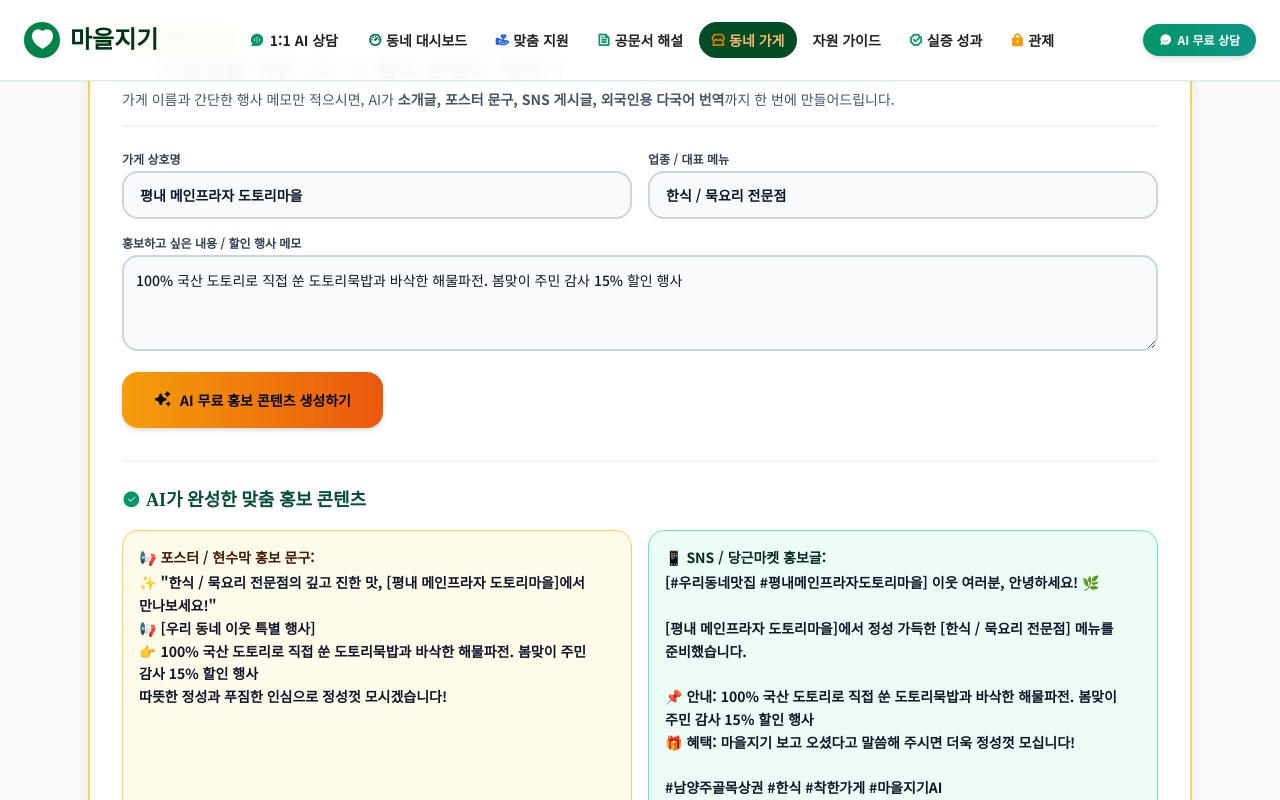
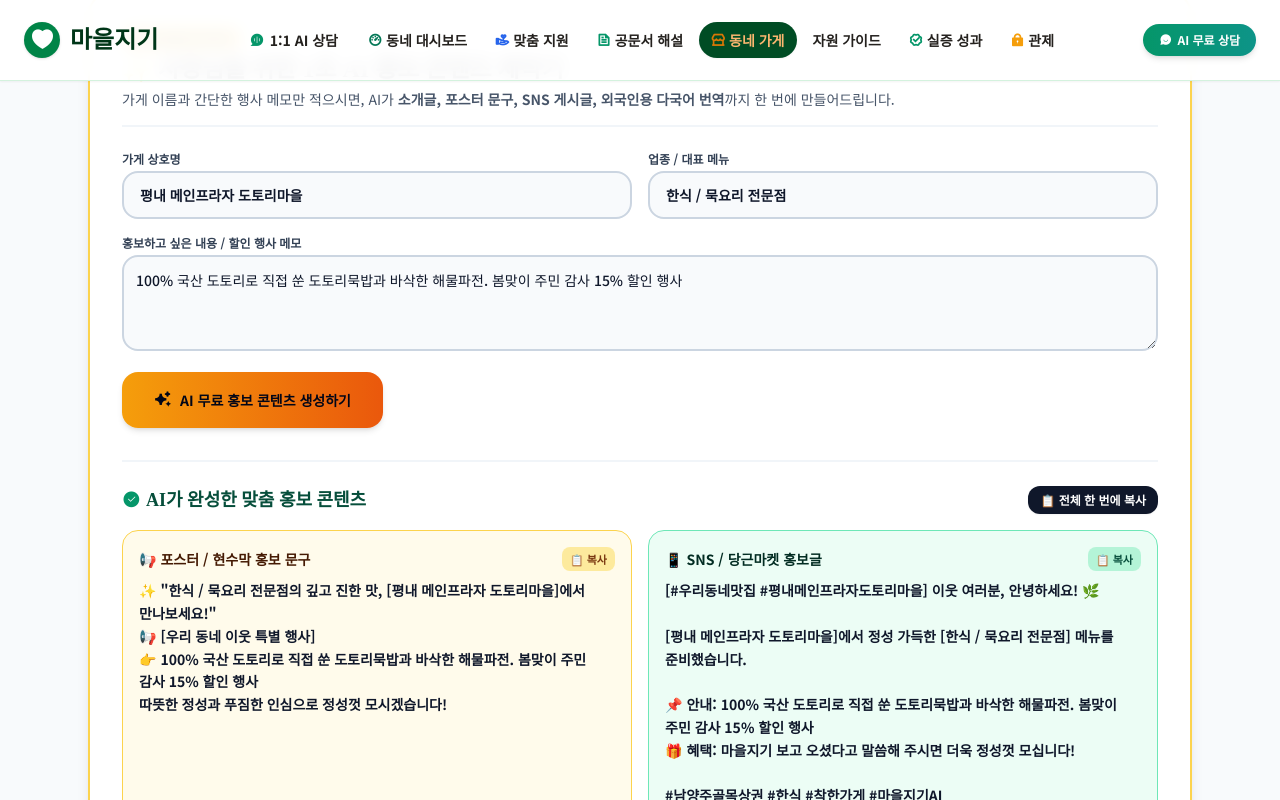
Before and after one commit to jchlee428-cyber/maeul, a React (Vite) app: page /market in a window 1280 px wide. Both pictures are taken after a click on the button "AI 무료 홍보 콘텐츠 생성하기". Shown: the part 1082-1882 px from the top of the page. Built offline with nearby package versions, Linux system fonts and the light colour scheme; no server answers.

Commit message:
feat: add one-touch copy buttons for each AI promo content item and copy-all button

```diff
--- a/src/pages/market/page.tsx
+++ b/src/pages/market/page.tsx
@@ -92,6 +92,23 @@ export default function MarketPage() {
     snsPost: string;
     multilingual: { en: string; vi: string; zh: string };
   } | null>(null);
+  const [copiedKey, setCopiedKey] = useState<string | null>(null);
+
+
+  const handleCopy = (key: string, text: string) => {
+    navigator.clipboard.writeText(text);
+    setCopiedKey(key);
+    setTimeout(() => {
+      setCopiedKey(null);
+    }, 2000);
+  };
+
+  const handleCopyAll = () => {
+    if (!aiPromoResult) return;
+    const fullText = `[📢 포스터 / 현수막 홍보 문구]\n${aiPromoResult.posterCopy}\n\n[📱 SNS / 당근마켓 홍보글]\n${aiPromoResult.snsPost}\n\n[🌏 외국인용 다국어 안내]\n- English: ${aiPromoResult.multilingual.en}\n- Tiếng Việt: ${aiPromoResult.multilingual.vi}\n- 中文: ${aiPromoResult.multilingual.zh}`;
+    handleCopy("all", fullText);
+  };
+
 
   const filteredStores = selectedCategory === "all"
     ? LOCAL_STORES
@@ -356,34 +373,110 @@ export default function MarketPage() {
           {/* AI 홍보 생성 결과 */}
           {aiPromoResult && (
             <div className="mt-8 pt-6 border-t-2 border-slate-100 space-y-4">
+              <div className="flex flex-wrap items-center justify-between gap-2">
                 <h3 className="font-heading font-black text-lg text-emerald-900 flex items-center gap-1.5">
                   <i className="ri-checkbox-circle-fill text-emerald-600"></i>
                   AI가 완성한 맞춤 홍보 콘텐츠
                 </h3>
+                <button
+                  type="button"
+                  onClick={handleCopyAll}
+                  className="px-3 py-1.5 bg-slate-900 hover:bg-slate-800 text-white rounded-xl text-xs font-black inline-flex items-center gap-1.5 transition-all active:scale-95 shadow-sm"
+                >
+                  <span>{copiedKey === "all" ? "✓ 전체 복사완료!" : "📋 전체 한 번에 복사"}</span>
+                </button>
+              </div>
 
               <div className="grid grid-cols-1 md:grid-cols-2 gap-4 text-xs md:text-sm">
-                <div className="p-4 bg-amber-50 rounded-2xl border border-amber-300">
-                  <strong className="text-amber-950 block mb-1 font-extrabold">📢 포스터 / 현수막 홍보 문구:</strong>
+                {/* 1. 포스터 문구 */}
+                <div className="p-4 bg-amber-50 rounded-2xl border border-amber-300 flex flex-col justify-between">
+                  <div>
+                    <div className="flex items-center justify-between mb-2">
+                      <strong className="text-amber-950 font-extrabold flex items-center gap-1">
+                        <span>📢</span> 포스터 / 현수막 홍보 문구
+                      </strong>
+                      <button
+                        type="button"
+                        onClick={() => handleCopy("poster", aiPromoResult.posterCopy)}
+                        className="text-[11px] font-bold text-amber-900 bg-amber-200/80 hover:bg-amber-300 px-2 py-0.5 rounded-lg inline-flex items-center gap-1 transition-colors"
+                      >
+                        <span>{copiedKey === "poster" ? "✓ 복사됨" : "📋 복사"}</span>
+                      </button>
+                    </div>
                     <p className="text-slate-900 font-bold whitespace-pre-line leading-relaxed">{aiPromoResult.posterCopy}</p>
                   </div>
+                </div>
 
-                <div className="p-4 bg-emerald-50 rounded-2xl border border-emerald-300">
-                  <strong className="text-emerald-950 block mb-1 font-extrabold">📱 SNS / 당근마켓 홍보글:</strong>
+                {/* 2. SNS / 당근마켓 홍보글 */}
+                <div className="p-4 bg-emerald-50 rounded-2xl border border-emerald-300 flex flex-col justify-between">
+                  <div>
+                    <div className="flex items-center justify-between mb-2">
+                      <strong className="text-emerald-950 font-extrabold flex items-center gap-1">
+                        <span>📱</span> SNS / 당근마켓 홍보글
+                      </strong>
+                      <button
+                        type="button"
+                        onClick={() => handleCopy("sns", aiPromoResult.snsPost)}
+                        className="text-[11px] font-bold text-emerald-900 bg-emerald-200/80 hover:bg-emerald-300 px-2 py-0.5 rounded-lg inline-flex items-center gap-1 transition-colors"
+                      >
+                        <span>{copiedKey === "sns" ? "✓ 복사됨" : "📋 복사"}</span>
+                      </button>
+                    </div>
                     <p className="text-slate-900 font-bold whitespace-pre-line leading-relaxed">{aiPromoResult.snsPost}</p>
                   </div>
                 </div>
+              </div>
 
-              {/* 외국인 손님용 3개국 다국어 홍보문 */}
+              {/* 3. 외국인 손님용 3개국 다국어 홍보문 */}
               <div className="p-4 bg-slate-50 rounded-2xl border border-slate-300">
-                <strong className="text-slate-950 block mb-2 font-extrabold">🌏 외국인 주민 및 관광객용 다국어 안내문:</strong>
+                <div className="flex items-center justify-between mb-2">
+                  <strong className="text-slate-950 font-extrabold flex items-center gap-1">
+                    <span>🌏</span> 외국인 주민 및 관광객용 다국어 안내문
+                  </strong>
+                  <button
+                    type="button"
+                    onClick={() => handleCopy("multi", `English: ${aiPromoResult.multilingual.en}\nTiếng Việt: ${aiPromoResult.multilingual.vi}\n中文: ${aiPromoResult.multilingual.zh}`)}
+                    className="text-[11px] font-bold text-slate-800 bg-slate-200 hover:bg-slate-300 px-2 py-0.5 rounded-lg inline-flex items-center gap-1 transition-colors"
+                  >
+                    <span>{copiedKey === "multi" ? "✓ 복사됨" : "📋 다국어 전체 복사"}</span>
+                  </button>
+                </div>
                 <div className="space-y-2 text-xs text-slate-800 font-medium">
+                  <div className="flex items-start justify-between gap-2 p-2 bg-white rounded-xl border border-slate-200">
                     <div><strong>🇺🇸 English:</strong> {aiPromoResult.multilingual.en}</div>
+                    <button
+                      type="button"
+                      onClick={() => handleCopy("en", aiPromoResult.multilingual.en)}
+                      className="shrink-0 text-[10px] font-bold text-slate-600 hover:text-slate-950"
+                    >
+                      {copiedKey === "en" ? "✓" : "복사"}
+                    </button>
+                  </div>
+                  <div className="flex items-start justify-between gap-2 p-2 bg-white rounded-xl border border-slate-200">
                     <div><strong>🇻🇳 Tiếng Việt:</strong> {aiPromoResult.multilingual.vi}</div>
+                    <button
+                      type="button"
+                      onClick={() => handleCopy("vi", aiPromoResult.multilingual.vi)}
+                      className="shrink-0 text-[10px] font-bold text-slate-600 hover:text-slate-950"
+                    >
+                      {copiedKey === "vi" ? "✓" : "복사"}
+                    </button>
+                  </div>
+                  <div className="flex items-start justify-between gap-2 p-2 bg-white rounded-xl border border-slate-200">
                     <div><strong>🇨🇳 中文:</strong> {aiPromoResult.multilingual.zh}</div>
+                    <button
+                      type="button"
+                      onClick={() => handleCopy("zh", aiPromoResult.multilingual.zh)}
+                      className="shrink-0 text-[10px] font-bold text-slate-600 hover:text-slate-950"
+                    >
+                      {copiedKey === "zh" ? "✓" : "복사"}
+                    </button>
+                  </div>
                 </div>
               </div>
             </div>
           )}
+
         </div>
       </main>
 
```
Lines whose indentation alone changed are shown as unchanged.
